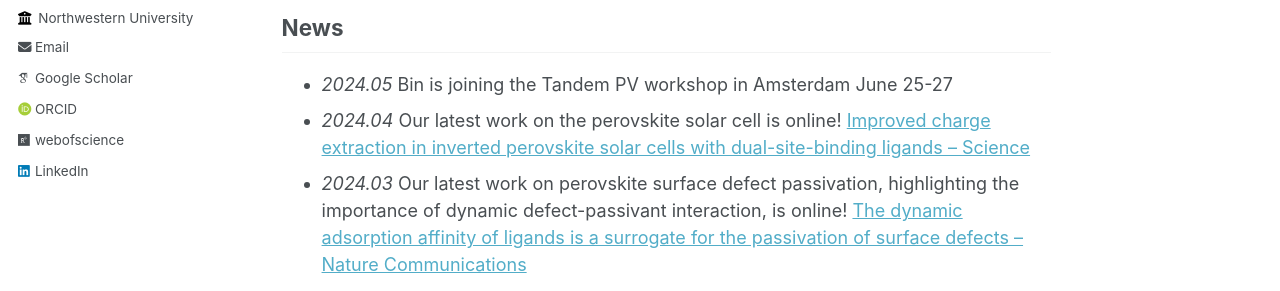
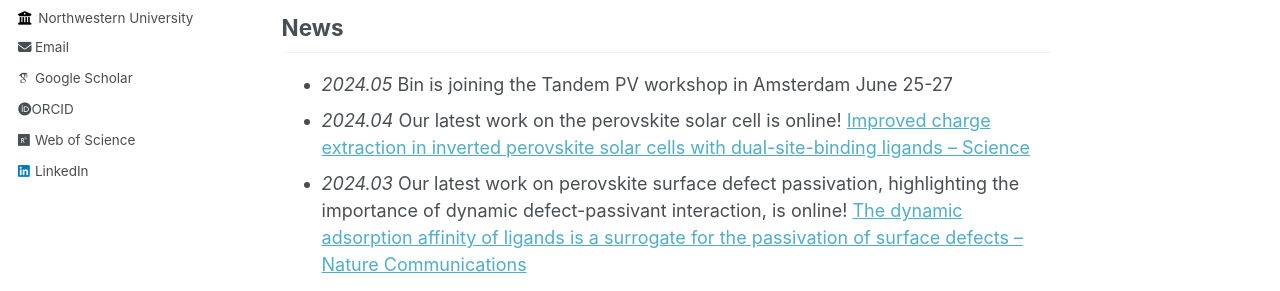
Before and after one commit to chenbinzero/chenbinzero.github.io, a Jekyll site: the page built from _pages/about.md, in a window 1280 px wide. Shown: the part 341-632 px from the top of the page. Built offline with Jekyll 4.4.1, drawn with Linux system fonts in a browser that asks for light colours; some web fonts are replaced.

Commit message:
ORCID icon

```diff
--- a/_includes/author-profile.html
+++ b/_includes/author-profile.html
@@ -51,8 +51,11 @@
         <li><a href="{{ author.impactstory }}"><i class="ai ai-impactstory ai-fw icon-pad-right"></i>Impactstory</a></li>
       {% endif %}
       {% if author.orcid %}
-        <li><a href="{{ author.orcid }}"><i class="ai ai-orcid ai-fw icon-pad-right"></i>ORCID</a></li>
+        <li><a href="{{ author.orcid }}"><i class="fa-brands fa-orcid"></i>ORCID</a></li>
       {% endif %}
+
+      <!-- > "ai ai-orcid ai-fw icon-pad-right" -->
+
       {% if author.pubmed %}
         <li><a href="{{ author.pubmed }}"><i class="ai ai-pubmed ai-fw icon-pad-right"></i>PubMed</a></li>
       {% endif %}
@@ -61,7 +64,7 @@
       {% endif %}
 
       {% if author.webofscience %}
-        <li><a href="{{ author.webofscience }}"><i class="fab fa-fw fa-researchgate icon-pad-right" aria-hidden="true"></i>webofscience</a></li>
+        <li><a href="{{ author.webofscience }}"><i class="fab fa-fw fa-researchgate icon-pad-right" aria-hidden="true"></i>Web of Science</a></li>
       {% endif %}
 
       <!-- Font Awesome icons / Repositories and software development -->
```
Also changed, not shown: 2 other files.
